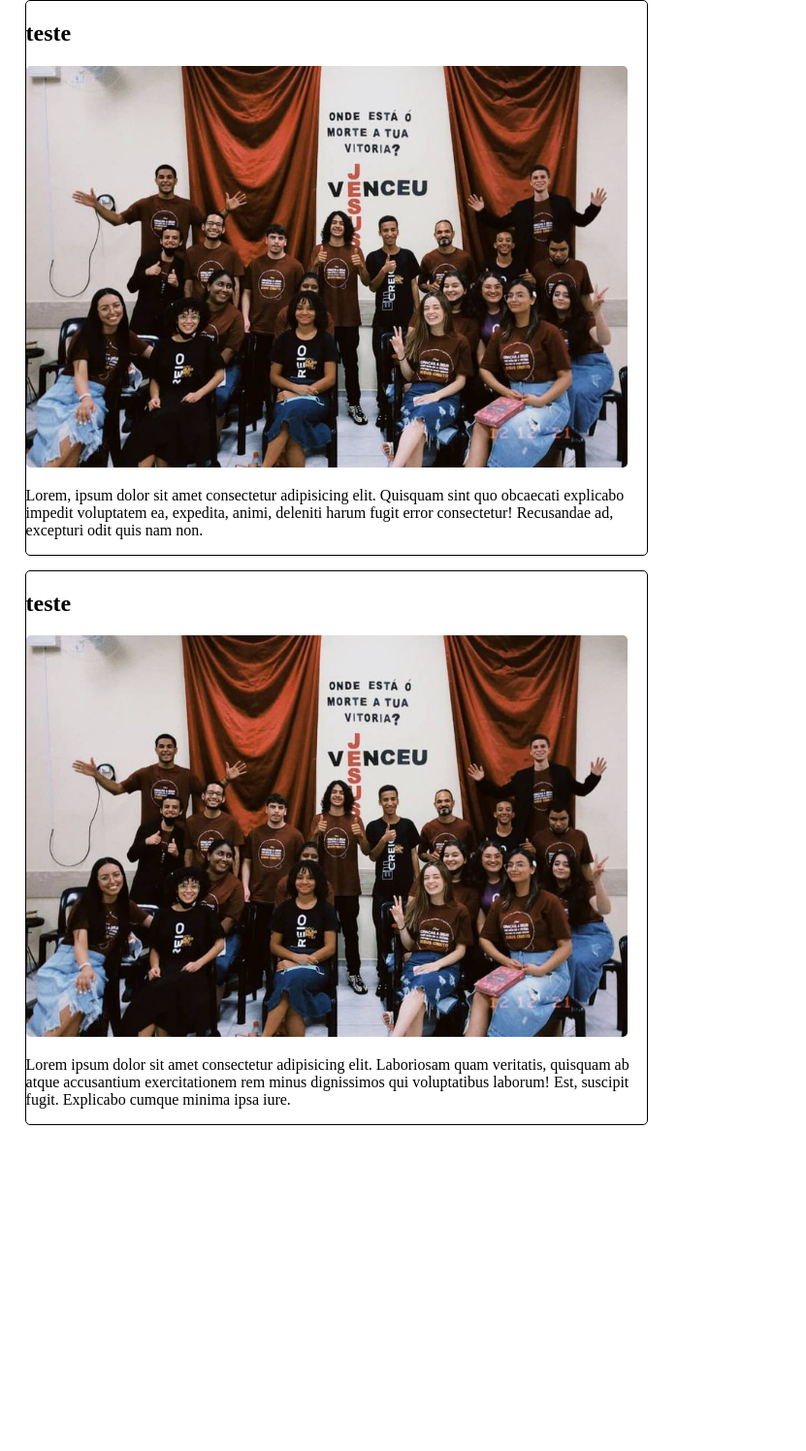
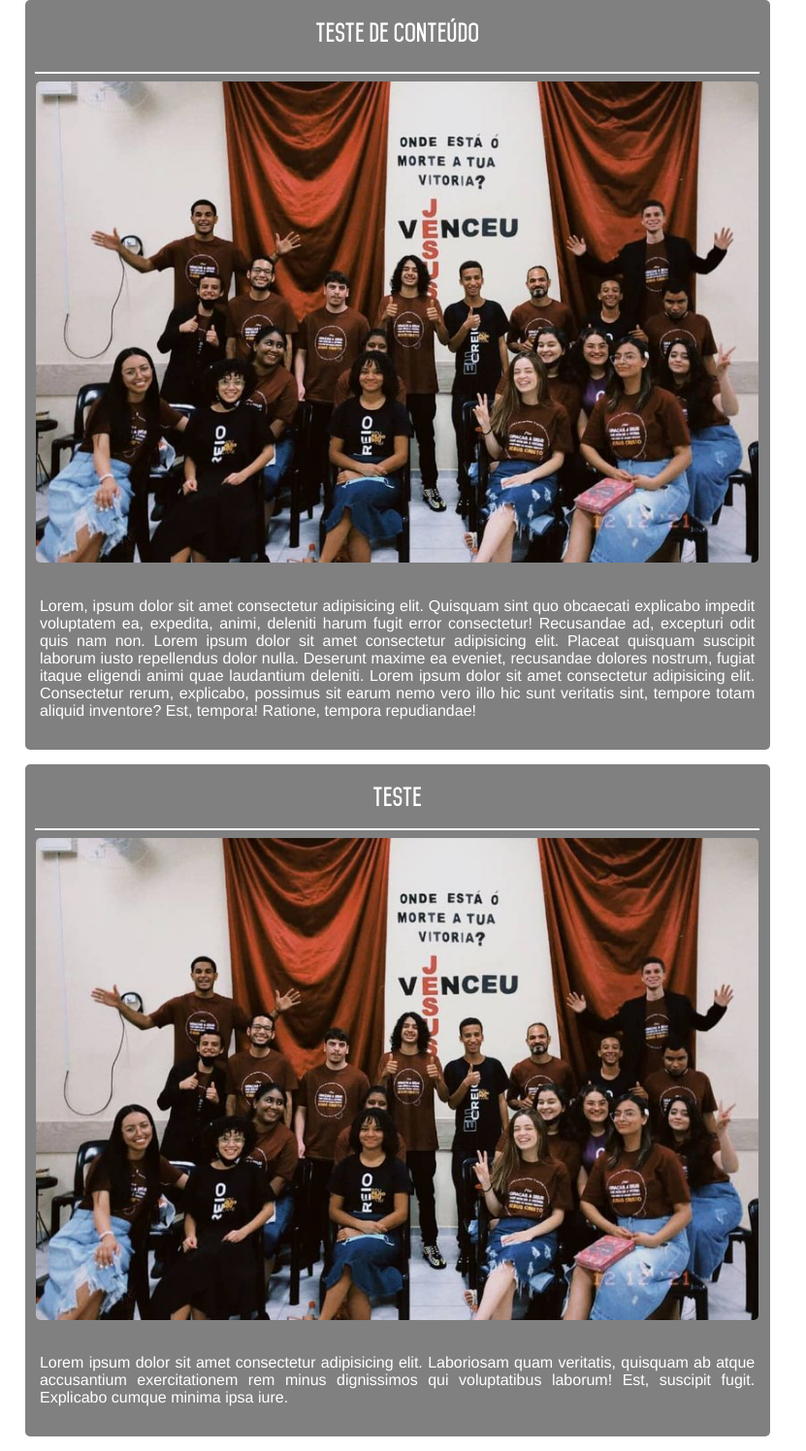
Before and after one commit to Gabriel593-dotcom/AD-Belem-JdVarginha-06, a PHP site: page /homepage.html in a window 1280 px wide. Shown: the whole page at 97% size, without its empty margins (0-831 px from the left). Before the commit the page ends 1160 px from the top, so only its background shows below. Run offline with PHP 8.4, Linux system fonts and the light colour scheme.

Commit message:
estilizacao das noticias

```diff
--- /dev/null
+++ b/css/fontes.css
@@ -0,0 +1,4 @@
+@font-face {
+    font-family: "Mohave";
+    src: url("../fontes/Mohave/Mohave-Bold.otf");
+}
--- a/css/homepage.css
+++ b/css/homepage.css
@@ -1,22 +1,29 @@
+@import "fontes.css";
 body {
     margin: 0;
     padding: 0;
     border: 0;
 }
 
-.container{
+.container {
     display: flex;
     flex-direction: column;
     justify-content: center;
 }
 
 .news {
-    border: 1px solid black;
+    background-color: #808080;
     border-radius: 5px;
-    width: 50%;
+    width: 60%;
     height: 20%;
     margin-bottom: 15px;
     margin-left: 2%;
+    text-align: center;
+}
+
+.news div h2 {
+    font-family: "Mohave";
+    color: #FFF;
 }
 
 .news img {
@@ -24,3 +31,11 @@ body {
     height: 97%;
     border-radius: 5px;
 }
+
+.news div p {
+    font-family: Helvetica;
+    color: #FFF;
+    font-weight: 300;
+    padding: 2%;
+    text-align: justify;
+}
--- /dev/null
+++ b/fontes/Mohave/sharefonts.net.txt
@@ -0,0 +1 @@
+Free download fonts at http://sharefonts.net
--- a/home.html
+++ b/home.html
@@ -1,5 +1,6 @@
 <!DOCTYPE html>
 <html lang="en">
+
 <head>
     <meta charset="UTF-8">
     <meta http-equiv="X-UA-Compatible" content="IE=edge">
@@ -7,6 +8,7 @@
     <title>AD Jardim Varginha 06</title>
     <link rel="stylesheet" href="css/home.css">
 </head>
+
 <body class="flex">
     <header class="container-header">
         <div class="menu-bg"></div>
@@ -16,11 +18,11 @@
             <div class="opcoes-menu" id="nossa_historia"><a href="#">Nossa História</a></div>
         </div>
     </header>
-    <hr>
     <section id="section">
         <iframe src="homepage.html" frameborder="0" scrolling="no" id="homepage-iframe"></iframe>
     </section>
     <script src="script/home.js">
     </script>
 </body>
+
 </html>
--- a/homepage.html
+++ b/homepage.html
@@ -8,7 +8,7 @@
     <link rel="stylesheet" href="css/homepage.css">
     <script>
         //ajustando altura do iframe para a homepage
-        window.onload = function () {
+        window.onload = function() {
             let iframe = parent.document.getElementById("homepage-iframe");
             if (iframe) {
                 console.log("caiu aqui script");
@@ -22,21 +22,25 @@
 
 <body>
     <div class="container" id="container">
-        <div class="news">
+        <div class="news container">
             <div>
-                <h2>teste</h2>
+                <h2>teste de conteúdo</h2>
             </div>
+            <hr style="border: 1px solid #FFF; width: 97%;">
             <div>
                 <img src="imagens/header.jpg" alt="">
             </div>
             <div>
-                <p>Lorem, ipsum dolor sit amet consectetur adipisicing elit. Quisquam sint quo obcaecati explicabo impedit voluptatem ea, expedita, animi, deleniti harum fugit error consectetur! Recusandae ad, excepturi odit quis nam non.</p>
+                <p>Lorem, ipsum dolor sit amet consectetur adipisicing elit. Quisquam sint quo obcaecati explicabo impedit voluptatem ea, expedita, animi, deleniti harum fugit error consectetur! Recusandae ad, excepturi odit quis nam non. Lorem ipsum dolor
+                    sit amet consectetur adipisicing elit. Placeat quisquam suscipit laborum iusto repellendus dolor nulla. Deserunt maxime ea eveniet, recusandae dolores nostrum, fugiat itaque eligendi animi quae laudantium deleniti. Lorem ipsum dolor
+                    sit amet consectetur adipisicing elit. Consectetur rerum, explicabo, possimus sit earum nemo vero illo hic sunt veritatis sint, tempore totam aliquid inventore? Est, tempora! Ratione, tempora repudiandae!</p>
             </div>
         </div>
         <div class="news">
             <div>
                 <h2>teste</h2>
             </div>
+            <hr style="border: 1px solid #FFF; width: 97%;">
             <div>
                 <img src="imagens/header.jpg" alt="">
             </div>
```
Also changed, not shown: css/home.css (+4 -8 lines), fontes/Mohave/Mohave Italics.otf (added), fontes/Mohave/Mohave-Bold Italics.otf (added), fontes/Mohave/Mohave-Bold.otf (added), fontes/Mohave/Mohave-SemiBold Italics.otf (added), fontes/Mohave/Mohave-SemiBold.otf (added), fontes/Mohave/Mohave.otf (added), fontes/Mohave/mohavebold.png (added).
